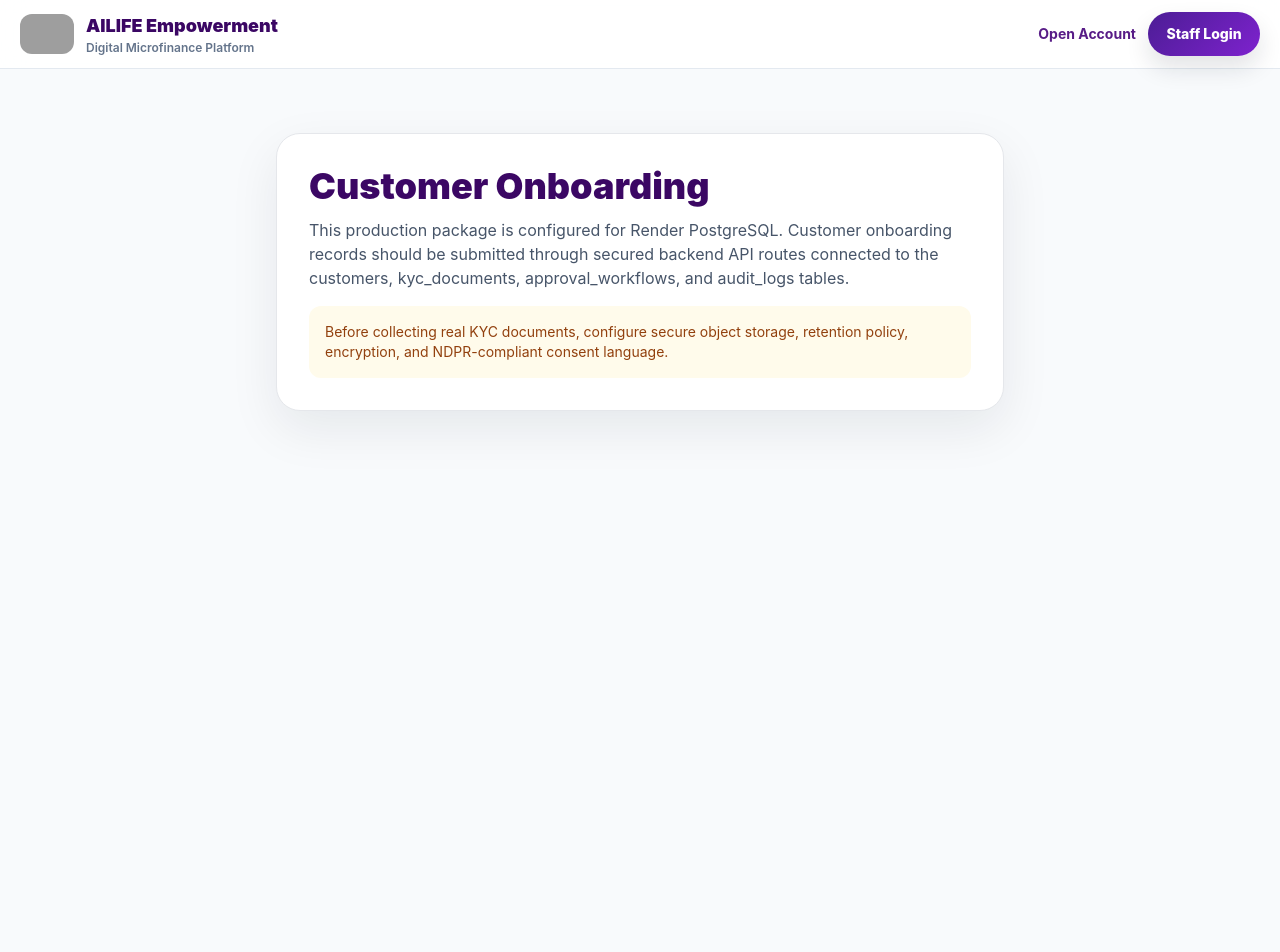
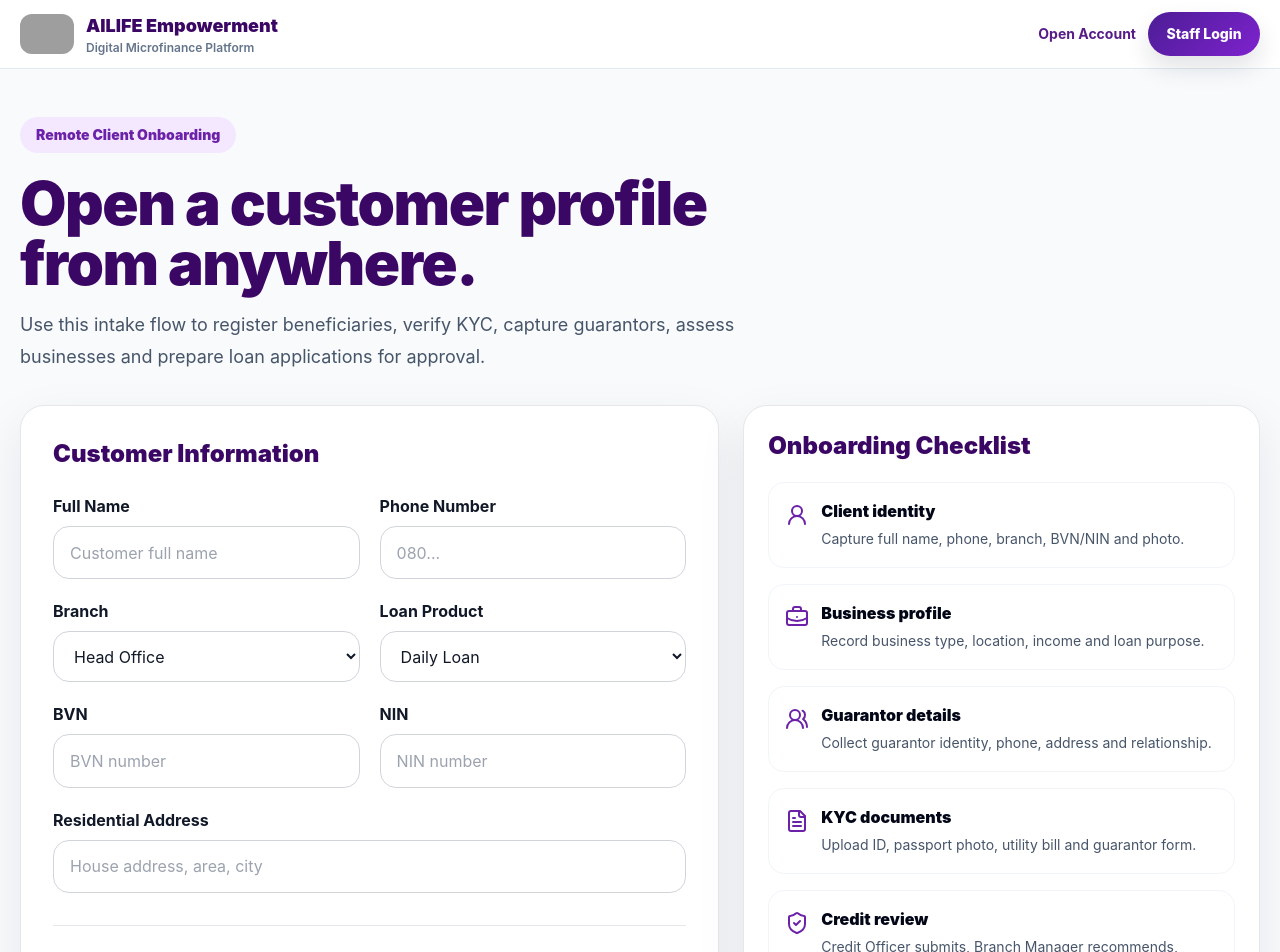
Before and after one commit to igwebuike/ailife-empowerment-platform, a Next.js app: page /onboard in a window 1280 px wide. Shown: the top 952 px of the page. Before the commit the page ends 800 px from the top, so only its background shows below. Built offline with nearby package versions, Linux system fonts and the light colour scheme; grey boxes are pictures that could not be loaded.

Commit message:
Fix customer onboarding page and homepage metrics visibility

```diff
--- a/app/onboard/page.js
+++ b/app/onboard/page.js
@@ -1,3 +1,79 @@
+import PublicNav from '@/components/PublicNav'
+import { CheckCircle2, FileText, UserRound, UsersRound, BriefcaseBusiness, ShieldCheck } from 'lucide-react'
 
-import PublicNav from '@/components/PublicNav'
-export default function Onboard(){return <><PublicNav/><main className="mx-auto max-w-3xl px-5 py-16"><div className="card p-8"><h1 className="text-4xl font-black text-purple-950">Customer Onboarding</h1><p className="mt-3 text-slate-600">This production package is configured for Render PostgreSQL. Customer onboarding records should be submitted through secured backend API routes connected to the customers, kyc_documents, approval_workflows, and audit_logs tables.</p><p className="mt-4 rounded-xl bg-amber-50 p-4 text-sm text-amber-800">Before collecting real KYC documents, configure secure object storage, retention policy, encryption, and NDPR-compliant consent language.</p></div></main></>}
+const steps = [
+  ['Client identity','Capture full name, phone, branch, BVN/NIN and photo.',UserRound],
+  ['Business profile','Record business type, location, income and loan purpose.',BriefcaseBusiness],
+  ['Guarantor details','Collect guarantor identity, phone, address and relationship.',UsersRound],
+  ['KYC documents','Upload ID, passport photo, utility bill and guarantor form.',FileText],
+  ['Credit review','Credit Officer submits, Branch Manager recommends, Area/Program Director approves.',ShieldCheck]
+]
+
+export default function Onboard(){
+  return <>
+    <PublicNav/>
+    <main className="min-h-screen bg-slate-50">
+      <section className="mx-auto max-w-7xl px-5 py-12">
+        <div className="mb-8 max-w-3xl">
+          <div className="inline-flex rounded-full bg-purple-100 px-4 py-2 text-sm font-black text-purple-800">Remote Client Onboarding</div>
+          <h1 className="mt-5 text-4xl font-black tracking-tight text-purple-950 md:text-6xl">Open a customer profile from anywhere.</h1>
+          <p className="mt-4 text-lg leading-8 text-slate-600">Use this intake flow to register beneficiaries, verify KYC, capture guarantors, assess businesses and prepare loan applications for approval.</p>
+        </div>
+
+        <div className="grid gap-6 lg:grid-cols-[1.15fr_.85fr]">
+          <form className="card p-6 md:p-8">
+            <h2 className="text-2xl font-black text-purple-950">Customer Information</h2>
+            <div className="mt-6 grid gap-5 md:grid-cols-2">
+              <label className="space-y-2"><span className="font-bold">Full Name</span><input className="input" placeholder="Customer full name" /></label>
+              <label className="space-y-2"><span className="font-bold">Phone Number</span><input className="input" placeholder="080..." /></label>
+              <label className="space-y-2"><span className="font-bold">Branch</span><select className="input"><option>Head Office</option><option>Ede Branch</option><option>Osogbo Branch</option><option>Owode Branch</option><option>Ibadan 1</option><option>Ibadan 2</option><option>Rumudara Branch</option></select></label>
+              <label className="space-y-2"><span className="font-bold">Loan Product</span><select className="input"><option>Daily Loan</option><option>Weekly Loan</option><option>Monthly Loan</option></select></label>
+              <label className="space-y-2"><span className="font-bold">BVN</span><input className="input" placeholder="BVN number" /></label>
+              <label className="space-y-2"><span className="font-bold">NIN</span><input className="input" placeholder="NIN number" /></label>
+              <label className="space-y-2 md:col-span-2"><span className="font-bold">Residential Address</span><input className="input" placeholder="House address, area, city" /></label>
+            </div>
+
+            <div className="mt-8 border-t pt-8">
+              <h2 className="text-2xl font-black text-purple-950">Business & Loan Request</h2>
+              <div className="mt-6 grid gap-5 md:grid-cols-2">
+                <label className="space-y-2"><span className="font-bold">Business Type</span><input className="input" placeholder="Trading, food, fashion..." /></label>
+                <label className="space-y-2"><span className="font-bold">Requested Amount</span><input className="input" placeholder="₦50,000" /></label>
+                <label className="space-y-2"><span className="font-bold">Monthly / Daily Income</span><input className="input" placeholder="Estimated income" /></label>
+                <label className="space-y-2"><span className="font-bold">Loan Purpose</span><input className="input" placeholder="Stock purchase, equipment..." /></label>
+              </div>
+            </div>
+
+            <div className="mt-8 border-t pt-8">
+              <h2 className="text-2xl font-black text-purple-950">Guarantor</h2>
+              <div className="mt-6 grid gap-5 md:grid-cols-2">
+                <label className="space-y-2"><span className="font-bold">Guarantor Name</span><input className="input" placeholder="Full name" /></label>
+                <label className="space-y-2"><span className="font-bold">Guarantor Phone</span><input className="input" placeholder="080..." /></label>
+                <label className="space-y-2 md:col-span-2"><span className="font-bold">Guarantor Address</span><input className="input" placeholder="Address" /></label>
+              </div>
+            </div>
+
+            <div className="mt-8 rounded-2xl bg-amber-50 p-4 text-sm font-medium text-amber-900">For testing, this form is visual. After database schema is loaded, we will connect Submit to the customer, KYC, guarantor, workflow and audit tables.</div>
+            <button type="button" className="btn btn-gold mt-6 w-full justify-center text-center">Save Draft Application</button>
+          </form>
+
+          <aside className="space-y-5">
+            <div className="card p-6">
+              <h2 className="text-2xl font-black text-purple-950">Onboarding Checklist</h2>
+              <div className="mt-5 space-y-4">
+                {steps.map(([title,desc,Icon]) => <div key={title} className="flex gap-3 rounded-2xl border border-slate-100 bg-white p-4">
+                  <Icon className="mt-1 shrink-0 text-purple-800" />
+                  <div><div className="font-black text-slate-950">{title}</div><p className="mt-1 text-sm leading-6 text-slate-600">{desc}</p></div>
+                </div>)}
+              </div>
+            </div>
+            <div className="rounded-3xl bg-purple-950 p-6 text-white shadow-xl">
+              <CheckCircle2 className="text-yellow-300" />
+              <h3 className="mt-3 text-xl font-black">Approval Rule</h3>
+              <p className="mt-2 text-sm leading-6 text-purple-100">Credit Officer processes. Branch Manager recommends. Area Manager approves up to ₦400,000. Program Director approves ₦400,000 and above.</p>
+            </div>
+          </aside>
+        </div>
+      </section>
+    </main>
+  </>
+}
```
Also changed, not shown: app/page.js (+60 -3 lines).
